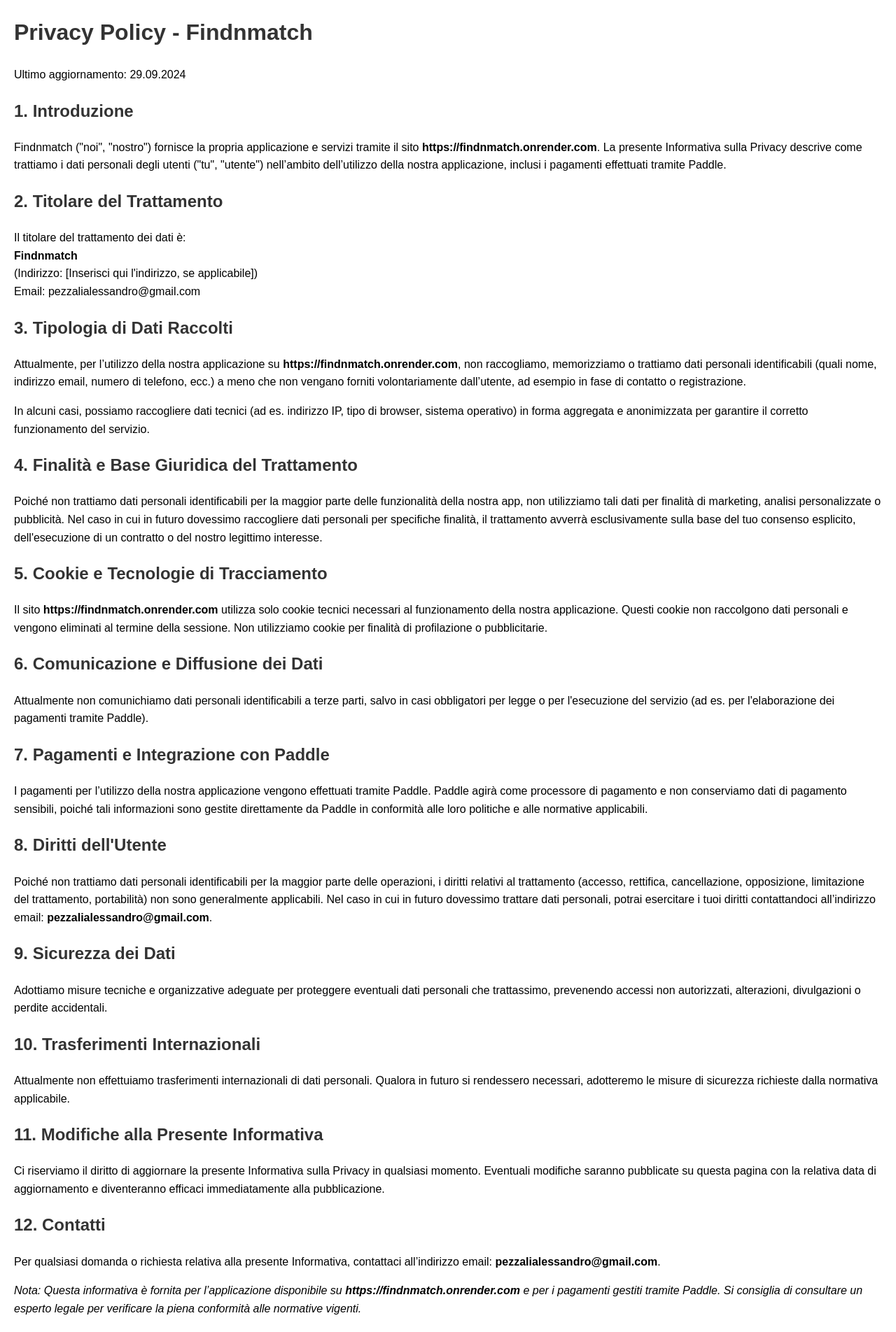
After one commit to pezzaliapp/FINDNMATCH, a Python web app: template templates/privacy.html in a window 1280 px wide. The commit adds this page. Shown: the whole page at 70% size. Run offline with Jinja, Linux system fonts and the light colour scheme; the template is opened without the code that fills it, so the values that code supplies are empty.

```diff
--- /dev/null
+++ b/templates/privacy.html
@@ -0,0 +1,85 @@
+<!DOCTYPE html>
+<html lang="it">
+<head>
+    <meta charset="UTF-8">
+    <title>Privacy Policy - Findnmatch</title>
+    <style>
+        body { font-family: Arial, sans-serif; margin: 20px; line-height: 1.6; }
+        h1, h2 { color: #333; }
+        ul { margin-left: 20px; }
+    </style>
+</head>
+<body>
+    <h1>Privacy Policy - Findnmatch</h1>
+    <p>Ultimo aggiornamento: 29.09.2024</p>
+
+    <h2>1. Introduzione</h2>
+    <p>
+        Findnmatch ("noi", "nostro") fornisce la propria applicazione e servizi tramite il sito <strong>https://findnmatch.onrender.com</strong>. La presente Informativa sulla Privacy descrive come trattiamo i dati personali degli utenti ("tu", "utente") nell’ambito dell’utilizzo della nostra applicazione, inclusi i pagamenti effettuati tramite Paddle.
+    </p>
+
+    <h2>2. Titolare del Trattamento</h2>
+    <p>
+        Il titolare del trattamento dei dati è:<br>
+        <strong>Findnmatch</strong><br>
+        (Indirizzo: [Inserisci qui l'indirizzo, se applicabile])<br>
+        Email: pezzalialessandro@gmail.com
+    </p>
+
+    <h2>3. Tipologia di Dati Raccolti</h2>
+    <p>
+        Attualmente, per l’utilizzo della nostra applicazione su <strong>https://findnmatch.onrender.com</strong>, non raccogliamo, memorizziamo o trattiamo dati personali identificabili (quali nome, indirizzo email, numero di telefono, ecc.) a meno che non vengano forniti volontariamente dall’utente, ad esempio in fase di contatto o registrazione.
+    </p>
+    <p>
+        In alcuni casi, possiamo raccogliere dati tecnici (ad es. indirizzo IP, tipo di browser, sistema operativo) in forma aggregata e anonimizzata per garantire il corretto funzionamento del servizio.
+    </p>
+
+    <h2>4. Finalità e Base Giuridica del Trattamento</h2>
+    <p>
+        Poiché non trattiamo dati personali identificabili per la maggior parte delle funzionalità della nostra app, non utilizziamo tali dati per finalità di marketing, analisi personalizzate o pubblicità.
+        Nel caso in cui in futuro dovessimo raccogliere dati personali per specifiche finalità, il trattamento avverrà esclusivamente sulla base del tuo consenso esplicito, dell'esecuzione di un contratto o del nostro legittimo interesse.
+    </p>
+
+    <h2>5. Cookie e Tecnologie di Tracciamento</h2>
+    <p>
+        Il sito <strong>https://findnmatch.onrender.com</strong> utilizza solo cookie tecnici necessari al funzionamento della nostra applicazione. Questi cookie non raccolgono dati personali e vengono eliminati al termine della sessione. Non utilizziamo cookie per finalità di profilazione o pubblicitarie.
+    </p>
+
+    <h2>6. Comunicazione e Diffusione dei Dati</h2>
+    <p>
+        Attualmente non comunichiamo dati personali identificabili a terze parti, salvo in casi obbligatori per legge o per l'esecuzione del servizio (ad es. per l'elaborazione dei pagamenti tramite Paddle).
+    </p>
+
+    <h2>7. Pagamenti e Integrazione con Paddle</h2>
+    <p>
+        I pagamenti per l’utilizzo della nostra applicazione vengono effettuati tramite Paddle. Paddle agirà come processore di pagamento e non conserviamo dati di pagamento sensibili, poiché tali informazioni sono gestite direttamente da Paddle in conformità alle loro politiche e alle normative applicabili.
+    </p>
+
+    <h2>8. Diritti dell'Utente</h2>
+    <p>
+        Poiché non trattiamo dati personali identificabili per la maggior parte delle operazioni, i diritti relativi al trattamento (accesso, rettifica, cancellazione, opposizione, limitazione del trattamento, portabilità) non sono generalmente applicabili. Nel caso in cui in futuro dovessimo trattare dati personali, potrai esercitare i tuoi diritti contattandoci all’indirizzo email: <strong>pezzalialessandro@gmail.com</strong>.
+    </p>
+
+    <h2>9. Sicurezza dei Dati</h2>
+    <p>
+        Adottiamo misure tecniche e organizzative adeguate per proteggere eventuali dati personali che trattassimo, prevenendo accessi non autorizzati, alterazioni, divulgazioni o perdite accidentali.
+    </p>
+
+    <h2>10. Trasferimenti Internazionali</h2>
+    <p>
+        Attualmente non effettuiamo trasferimenti internazionali di dati personali. Qualora in futuro si rendessero necessari, adotteremo le misure di sicurezza richieste dalla normativa applicabile.
+    </p>
+
+    <h2>11. Modifiche alla Presente Informativa</h2>
+    <p>
+        Ci riserviamo il diritto di aggiornare la presente Informativa sulla Privacy in qualsiasi momento. Eventuali modifiche saranno pubblicate su questa pagina con la relativa data di aggiornamento e diventeranno efficaci immediatamente alla pubblicazione.
+    </p>
+
+    <h2>12. Contatti</h2>
+    <p>
+        Per qualsiasi domanda o richiesta relativa alla presente Informativa, contattaci all’indirizzo email: <strong>pezzalialessandro@gmail.com</strong>.
+    </p>
+
+    <p><em>Nota: Questa informativa è fornita per l’applicazione disponibile su <strong>https://findnmatch.onrender.com</strong> e per i pagamenti gestiti tramite Paddle. Si consiglia di consultare un esperto legale per verificare la piena conformità alle normative vigenti.</em></p>
+</body>
+</html>
```
Also changed, not shown: app.py (+22 -0 lines), templates/index.html (+55 -0 lines), templates/refund.html (added, +34 -0 lines), templates/terms.html (added, +44 -0 lines), README.md, 1 other file.
